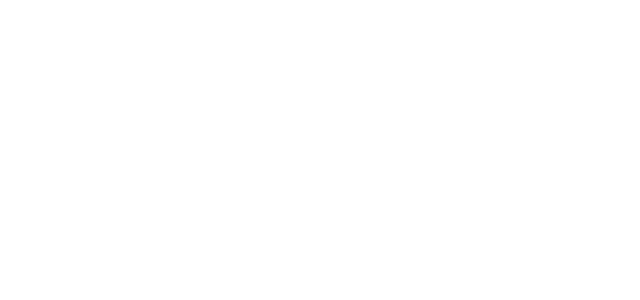
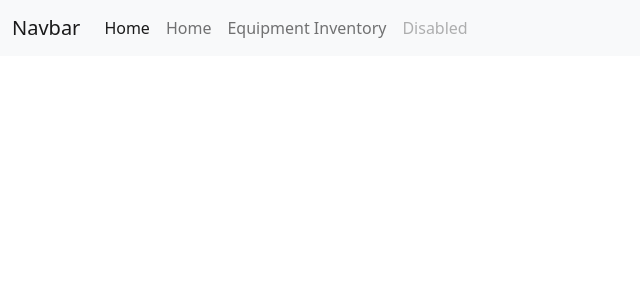
Before and after one commit to DevorrisRussell/CapStoneFrontEnd, a React (Create React App) app: page /NavigationBar in a window 1280 px wide. Shown: the top 300 px of the page, without its empty margins (0-640 px from the left). Built offline with nearby package versions, Linux system fonts and the light colour scheme.

Commit message:
added route for NavigationBar to App.jsx

```diff
--- a/src/app.jsx
+++ b/src/app.jsx
@@ -6,6 +6,7 @@ import jwt_decode from "jwt-decode";
 
 import Register from "./components/Register/register";
 import Login from "./components/Login/login"
+import NavigationBar from "./components/NavigationBar/navigationBar";
 
 
 
@@ -49,6 +50,7 @@ class App extends Component {
             <Route path="/" exact component={Login} />
 
              <Register path="/Register" component={Register} />
+             <NavigationBar path="/NavigationBar" component={NavigationBar} />
 
 
             </Switch>
--- a/src/components/NavigationBar/navigationBar.jsx
+++ b/src/components/NavigationBar/navigationBar.jsx
@@ -13,8 +13,8 @@ function NavigationBar({user}){
     <div class="collapse navbar-collapse" id="navbarNavAltMarkup">
       <div class="navbar-nav">
         <a class="nav-link active" aria-current="page" href="#">Home</a>
-        <a class="nav-link" href="#">Features</a>
-        <a class="nav-link" href="#">Pricing</a>
+        <a class="nav-link" href="#">Home</a>
+        <a class="nav-link" href="#">Equipment Inventory</a>
         <a class="nav-link disabled">Disabled</a>
       </div>
     </div>
```
